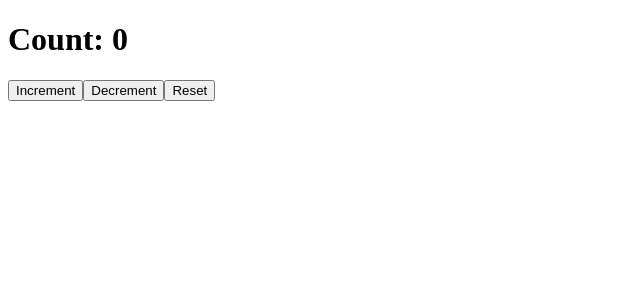
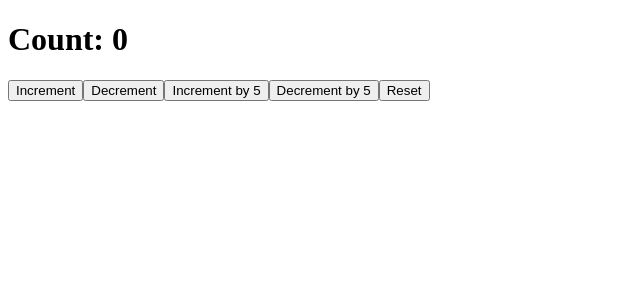
Before and after one commit to theSolution12/React-Journey, a React (Vite) app: page / in a window 1280 px wide. Shown: the top 300 px of the page, without its empty margins (0-640 px from the left). Built offline with nearby package versions, Linux system fonts and the light colour scheme.

Commit message:
Add incrementByAmount and decrementByAmount actions
Implemented new actions in the reducer to allow incrementing and decrementing the count by a specified amount. Updated Counter component to include corresponding buttons.

```diff
--- a/src/components/useReducer/Counter.jsx
+++ b/src/components/useReducer/Counter.jsx
@@ -9,6 +9,8 @@ const Counter = () => {
             <h1>Count: {state.count}</h1>
             <button onClick={() => dispatch({type: 'increment'})}>Increment</button>
             <button onClick={() => dispatch({type: 'decrement'})}>Decrement</button>
+            <button onClick={() => dispatch({type: 'incrementByAmount', payload: 5})}>Increment by 5</button>
+            <button onClick={() => dispatch({type: 'decrementByAmount', payload: 5})}>Decrement by 5</button>
             <button onClick={() => dispatch({type: 'reset'})}>Reset</button>
         </div>
     )
--- a/src/components/useReducer/CounterReducer.js
+++ b/src/components/useReducer/CounterReducer.js
@@ -5,6 +5,12 @@ export function reducer (state, action) {
 
         case 'decrement':
             return {...state, count: state.count - 1 };
+
+        case 'incrementByAmount':
+            return {...state, count: state.count + action.payload };
+
+        case 'decrementByAmount':
+            return {...state, count: state.count - action.payload };
 
         case 'reset':
             return {...state, count: 0 };
```
